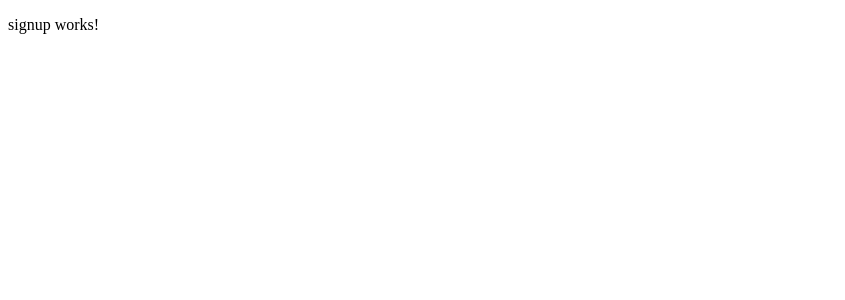
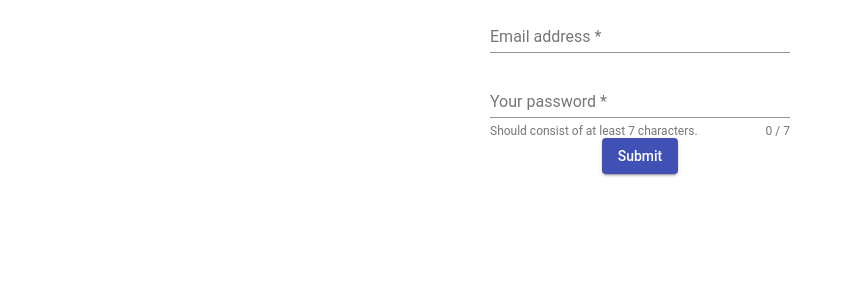
Before and after one commit to andristofrank/fitness-tracker-app, an Angular app: page /signup in a window 1280 px wide. Shown: the top 300 px of the page, without its empty margins (0-845 px from the left). Built offline with nearby package versions, Linux system fonts and the light colour scheme.

Commit message:
implemented sign up form
with hints and on form error validation

```diff
--- a/package.json
+++ b/package.json
@@ -16,6 +16,7 @@
     "@angular/common": "~11.2.1",
     "@angular/compiler": "~11.2.1",
     "@angular/core": "~11.2.1",
+    "@angular/flex-layout": "^11.0.0-beta.33",
     "@angular/forms": "~11.2.1",
     "@angular/material": "^11.2.4",
     "@angular/platform-browser": "~11.2.1",
--- a/src/app/app.module.ts
+++ b/src/app/app.module.ts
@@ -1,6 +1,8 @@
 import { NgModule } from '@angular/core';
 import { BrowserModule } from '@angular/platform-browser';
 import { BrowserAnimationsModule } from '@angular/platform-browser/animations';
+import { FlexLayoutModule } from '@angular/flex-layout';
+import { FormsModule } from '@angular/forms';
 
 import { AppRoutingModule } from './app-routing.module';
 import { AppComponent } from './app.component';
@@ -28,7 +30,9 @@ import { WelcomeComponent } from './welcome/welcome.component';
     BrowserModule,
     BrowserAnimationsModule,
     AppRoutingModule,
-    MaterialModule
+    MaterialModule,
+    FlexLayoutModule,
+    FormsModule
   ],
   providers: [],
   bootstrap: [AppComponent]
--- a/src/app/auth/signup/signup.component.html
+++ b/src/app/auth/signup/signup.component.html
@@ -1 +1,29 @@
-<p>signup works!</p>
+<section class="signup-form">
+    <form fxLayout="column" fxLayoutAlign="center center" #submitForm="ngForm" (ngSubmit)="onSubmit(submitForm)">
+        <mat-form-field>
+            <input
+                type="email"
+                matInput
+                placeholder="Email address"
+                ngModel
+                name="email"
+                email
+                required
+                #emailInput="ngModel">
+            <mat-error *ngIf="emailInput.hasError('required')">Field must not be empty.</mat-error>
+        </mat-form-field>
+        <mat-form-field hintLabel="Should consist of at least 7 characters.">
+            <input
+                type="password"
+                matInput
+                placeholder="Your password"
+                ngModel
+                name="password"
+                required
+                minLength="7"
+                #pwInput="ngModel">
+            <mat-hint align="end">{{ pwInput.value?.length }} / 7</mat-hint>
+        </mat-form-field>
+        <button type="submit" mat-raised-button color="primary">Submit</button>
+    </form>
+</section>
--- a/src/app/auth/signup/signup.component.scss
+++ b/src/app/auth/signup/signup.component.scss
@@ -0,0 +1,3 @@
+mat-form-field {
+    width: 300px;
+}
--- a/src/app/auth/signup/signup.component.ts
+++ b/src/app/auth/signup/signup.component.ts
@@ -1,4 +1,5 @@
 import { Component, OnInit } from '@angular/core';
+import { NgForm } from '@angular/forms';
 
 @Component({
   selector: 'app-signup',
@@ -12,4 +13,8 @@ export class SignupComponent implements OnInit {
   ngOnInit(): void {
   }
 
+  onSubmit(form: NgForm) {
+    console.log(form)
+  }
+
 }
```
Also changed, not shown: src/app/material.module.ts (+6 -3 lines), 1 other file (tests, documents, lock files or other folders).
